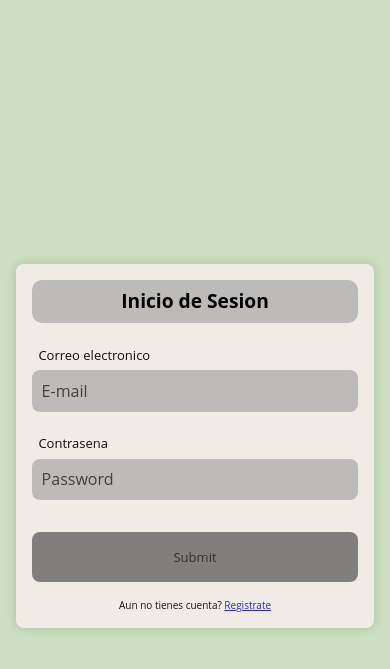
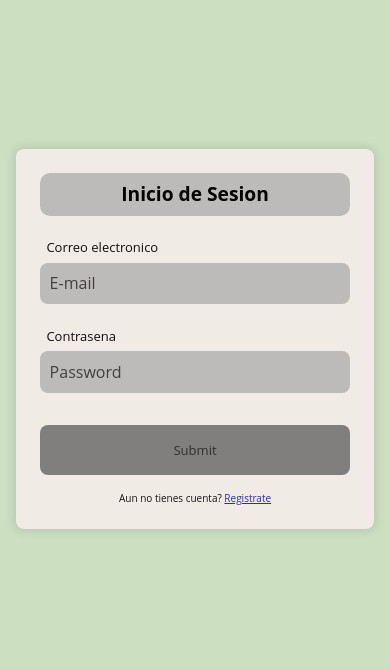
Before and after one commit to Leftv13/Vital-Green, a website: page views/login/index.html in a window 390 px wide. Shown: the part 67-736 px from the top of the page. Drawn offline with nearby package versions, Linux system fonts and the light colour scheme; files whose address does not match are found by name.

Commit message:
Fixed some margins

```diff
--- a/views/styles/l&r.css
+++ b/views/styles/l&r.css
@@ -1140,9 +1140,13 @@ code {
   }
 
 
-    #form, #modalForm, #formLogin {
+    #form, #modalForm {
       padding: 1rem;
       margin-top: 60%;
+    }
+
+    #formLogin{
+      margin-top: 0;
     }
 
     .formInputs {
```
Also changed, not shown: views/verify/index.html (+1 -1 lines).
